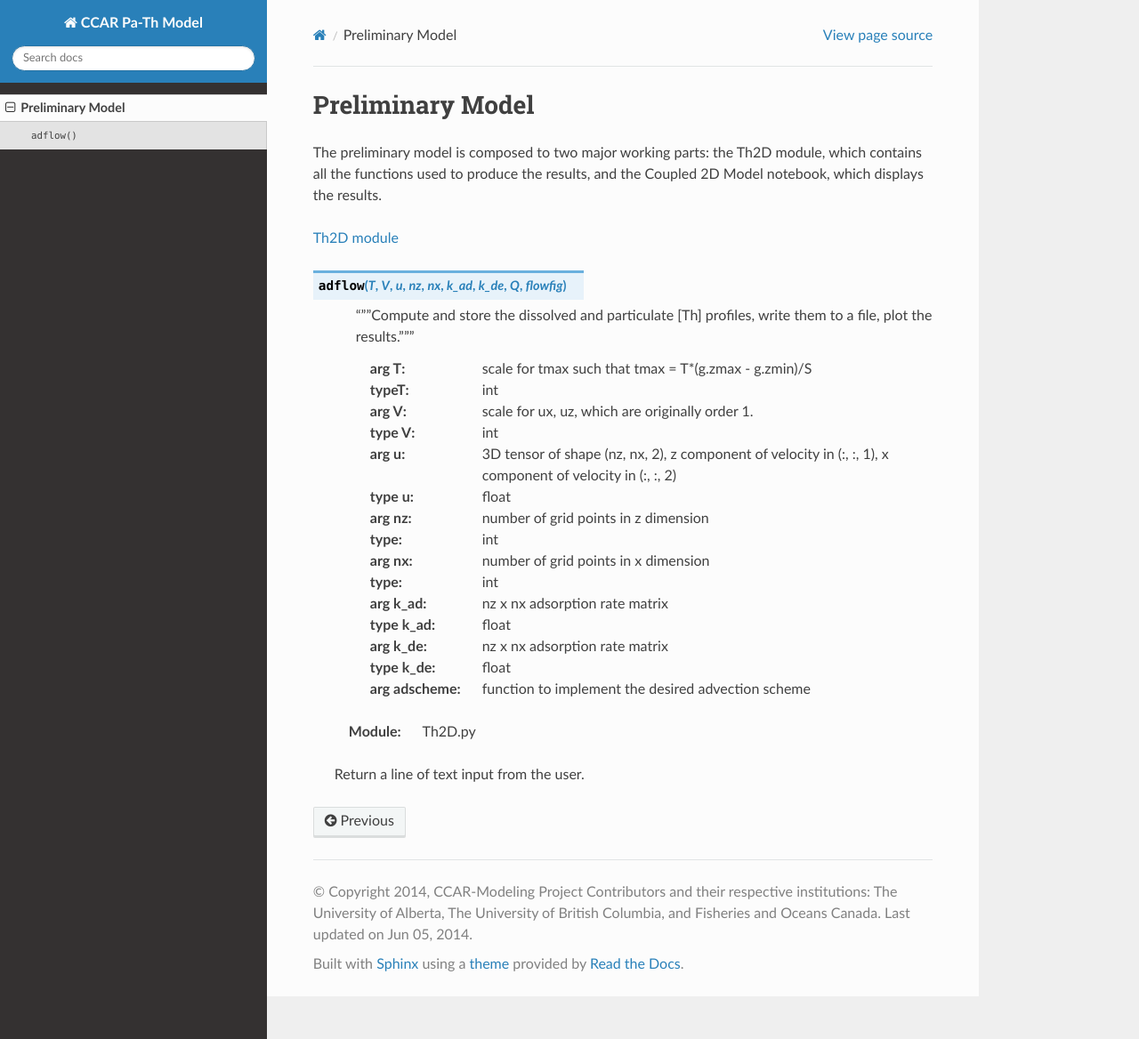
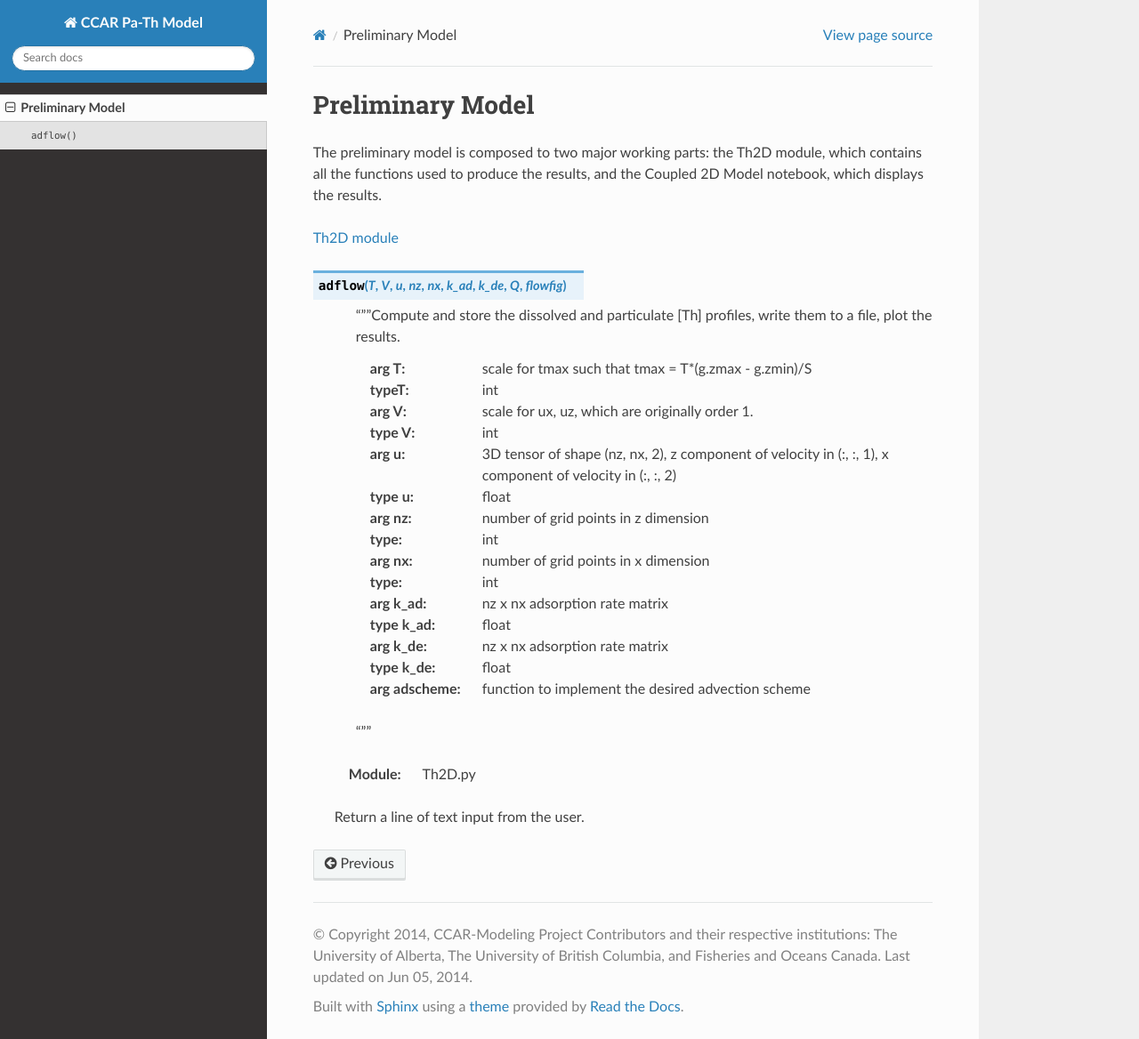
Before and after one commit to UBC-MOAD/pa-th-simple, a Sphinx documentation site: the page built from docs/prelim-model.rst, in a window 1280 px wide and 1168 px high. Shown: the whole window at 89% size. Built offline with Sphinx 7.4.7 and the Read the Docs theme 2.0.0, drawn with Linux system fonts in a browser that asks for light colours.

Commit message:
Updated doc.

```diff
--- a/docs/prelim-model.rst
+++ b/docs/prelim-model.rst
@@ -9,7 +9,7 @@ The preliminary model is composed to two major working parts: the Th2D module, w
 .. function:: adflow(T, V, u, nz, nx, k_ad, k_de, Q, flowfig)
 
 	"""Compute and store the dissolved and particulate [Th] profiles,
-	write them to a file, plot the results."""
+	write them to a file, plot the results.
 
 	:arg T: scale for tmax such that tmax = T*(g.zmax - g.zmin)/S
 	:typeT: int
@@ -33,7 +33,7 @@ The preliminary model is composed to two major working parts: the Th2D module, w
 	:type k_de: float
 
 	:arg adscheme: function to implement the desired advection scheme
-
+	"""
 
    :module: Th2D.py
 
```
